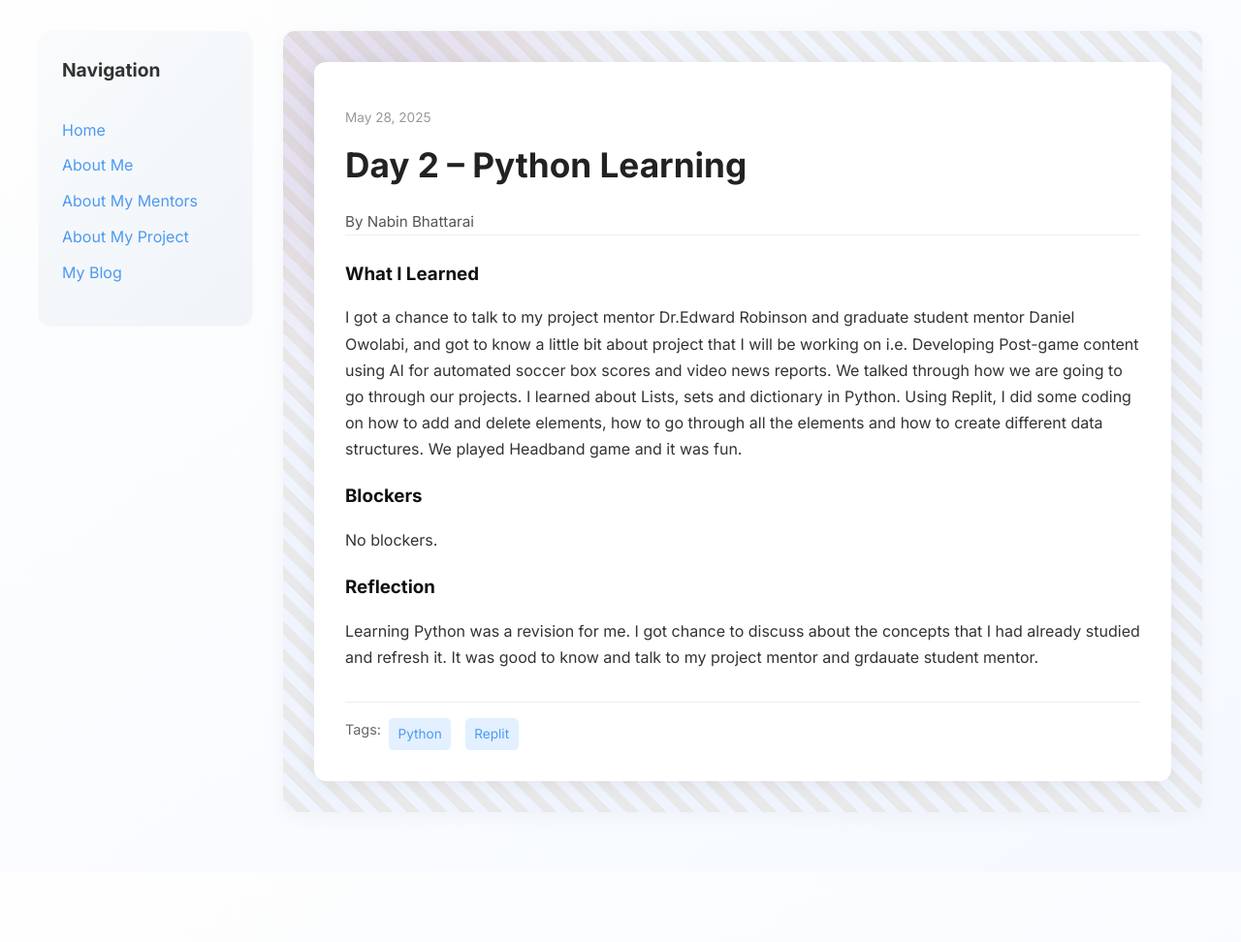
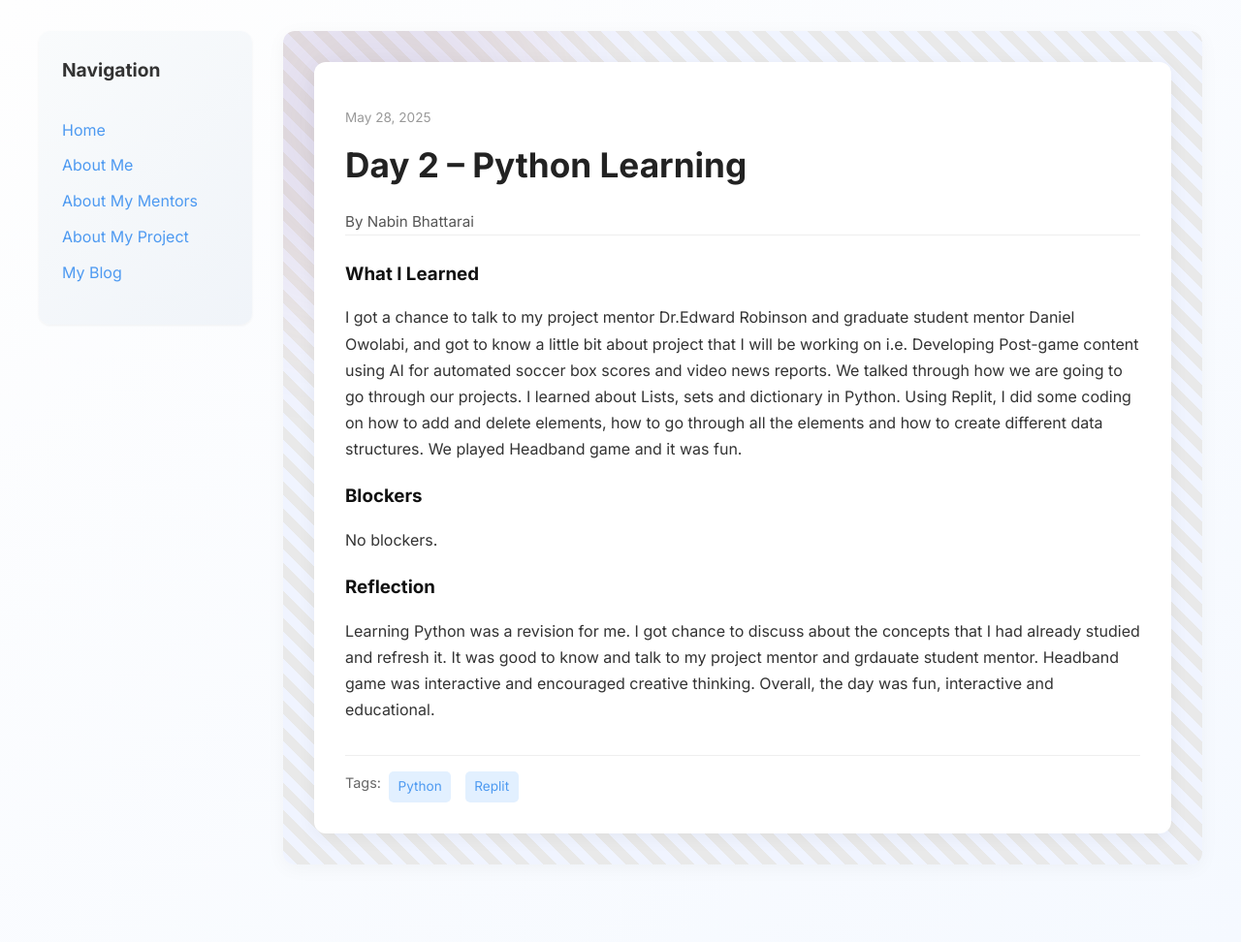
Before and after one commit to bhattarainabin2055/bhattarainabin2055.github.io, a Jekyll site: the page built from _posts/2025-05-28-day-2.md, in a window 1280 px wide. Shown: the whole page at 97% size. Built offline with Jekyll 4.4.1, drawn with Linux system fonts in a browser that asks for light colours; before the commit the page ends 900 px from its top, so only the background shows below that.

Commit message:
Update 2025-05-28-day-2.md

```diff
--- a/_posts/2025-05-28-day-2.md
+++ b/_posts/2025-05-28-day-2.md
@@ -12,5 +12,5 @@ blockers: |
   No blockers.
 
 reflection: |
-   Learning Python was a revision for me. I got chance to discuss about the concepts that I had already studied and refresh it. It was good to know and talk to my project mentor and grdauate student mentor.
+   Learning Python was a revision for me. I got chance to discuss about the concepts that I had already studied and refresh it. It was good to know and talk to my project mentor and grdauate student mentor. Headband game was interactive and encouraged creative thinking. Overall, the day was fun, interactive and educational.
 ---
```
